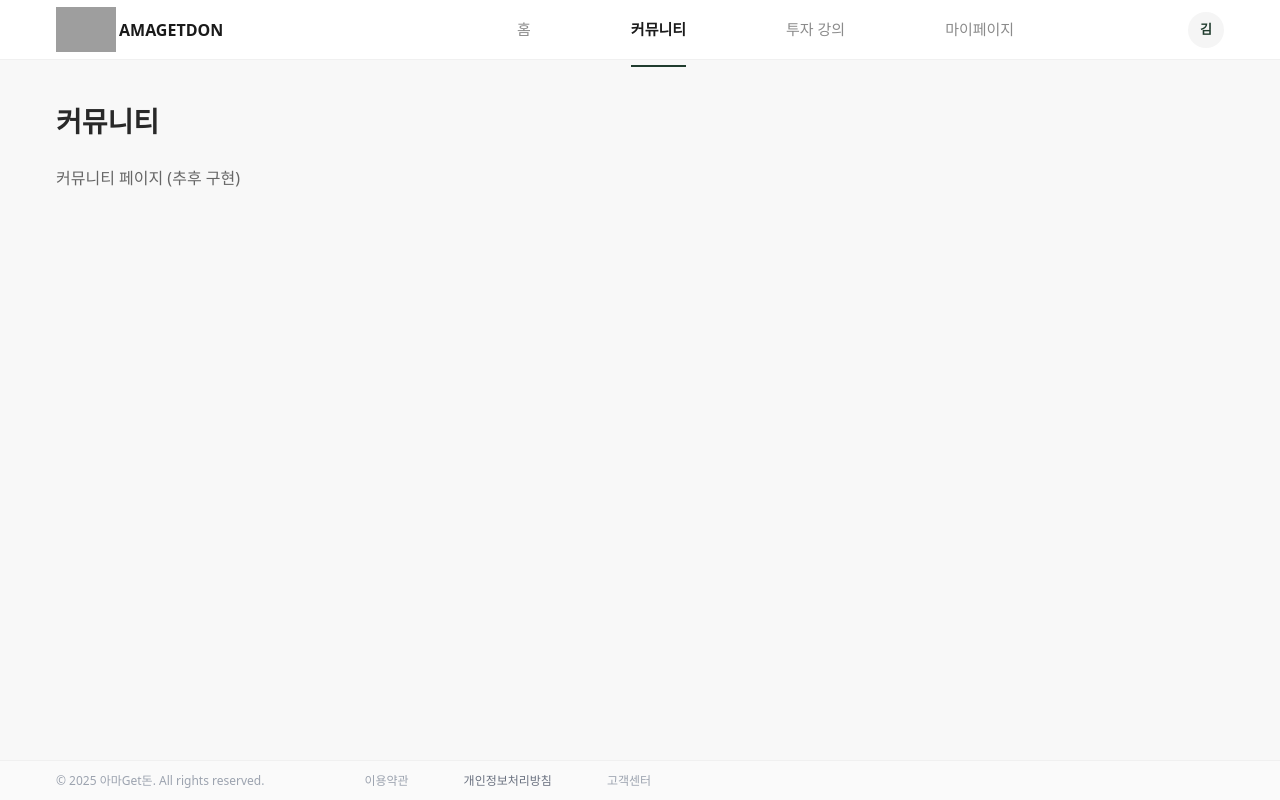
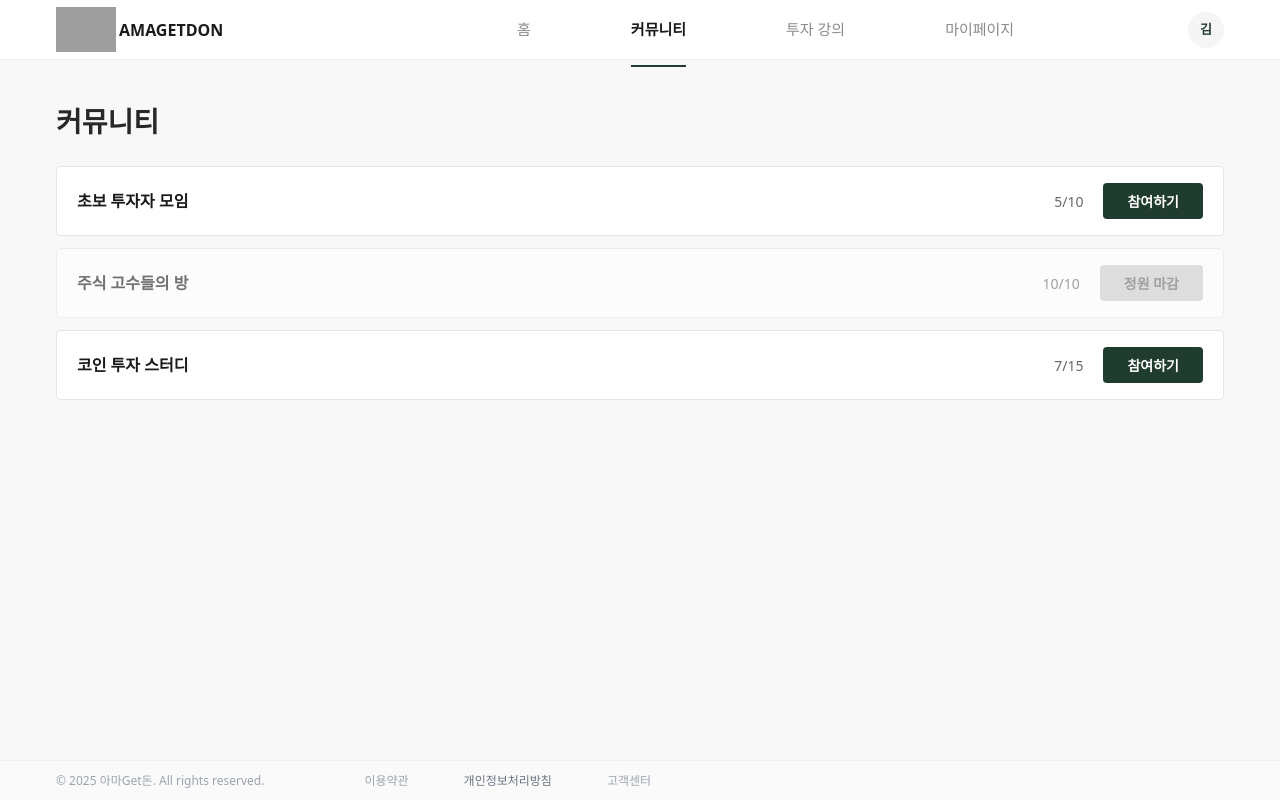
Before and after one commit to unji09/AMAGETDON, a React (Vite) app in the folder AMAGETDON-FE/: page /community in a window 1280 px wide. Built offline with nearby package versions, Linux system fonts and the light colour scheme; grey boxes are pictures that could not be loaded.

Commit message:
"S14P11A207-180 Feat : 커뮤니티 - 그룹 카드 컴포넌트 구현"

```diff
--- a/AMAGETDON-FE/src/App.tsx
+++ b/AMAGETDON-FE/src/App.tsx
@@ -4,7 +4,7 @@ import { HomePage } from '@/pages/HomePage';
 import { CommunityPage } from '@/pages/CommunityPage';
 import { RankingPage } from '@/pages/RankingPage';
 import { NotFoundPage } from '@/pages/NotFoundPage';
-import {LoginPage} from "@/pages/LoginPage.tsx";
+import { LoginPage } from "@/pages/LoginPage.tsx";
 import OAuthKakaoCallback from "./pages/OAuthKakaoCallback";
 import { LearningPage } from '@/pages/LearningPage';
 import { ChapterDetailPage } from '@/pages/ChapterDetailPage';
--- /dev/null
+++ b/AMAGETDON-FE/src/features/community/components/GroupCard.css
@@ -0,0 +1,98 @@
+/**
+ * GroupCard 스타일
+ */
+
+.group-card {
+    display: flex;
+    justify-content: space-between;
+    align-items: center;
+    padding: 16px 20px;
+    background: #FFFFFF;
+    border: 1px solid #E5E5E5;
+    border-radius: 4px;
+    margin-bottom: 12px;
+    transition: all 0.2s ease;
+    cursor: pointer;
+}
+
+.group-card:hover {
+    background: #F8F8F8;
+    border-color: #203C2E;
+    box-shadow: 0 2px 8px rgba(32, 60, 46, 0.1);
+}
+
+.group-card--full {
+    opacity: 0.6;
+    cursor: not-allowed;
+}
+
+.group-card--full:hover {
+    background: #FFFFFF;
+    border-color: #E5E5E5;
+    box-shadow: none;
+}
+
+.group-card__content {
+    flex: 1;
+    display: flex;
+    justify-content: space-between;
+    align-items: center;
+    margin-right: 20px;
+}
+
+.group-card__name {
+    font-size: 16px;
+    font-weight: 600;
+    color: #1A1A1A;
+    margin: 0;
+}
+
+.group-card__members {
+    font-size: 14px;
+    font-weight: 500;
+    color: #666666;
+}
+
+.group-card__button {
+    padding: 8px 24px;
+    background: #203C2E;
+    color: #FFFFFF;
+    border: none;
+    border-radius: 4px;
+    font-size: 14px;
+    font-weight: 600;
+    cursor: pointer;
+    transition: all 0.2s ease;
+    white-space: nowrap;
+}
+
+.group-card__button:hover {
+    background: #162B20;
+}
+
+.group-card__button--disabled {
+    background: #CCCCCC;
+    color: #666666;
+    cursor: not-allowed;
+}
+
+.group-card__button--disabled:hover {
+    background: #CCCCCC;
+}
+
+/* 반응형 */
+@media (max-width: 768px) {
+    .group-card {
+        flex-direction: column;
+        align-items: stretch;
+        gap: 12px;
+    }
+
+    .group-card__content {
+        margin-right: 0;
+    }
+
+    .group-card__button {
+        width: 100%;
+    }
+}
--- /dev/null
+++ b/AMAGETDON-FE/src/features/community/components/GroupCard.tsx
@@ -0,0 +1,42 @@
+/**
+ * GroupCard - 그룹 카드 컴포넌트
+ * 공개 그룹 목록에서 각 그룹을 표시하는 카드
+ */
+
+import type { RoomResponse } from '../types/CommunityTypes';
+import './GroupCard.css';
+
+interface GroupCardProps {
+    room: RoomResponse;
+    onJoin: (roomId: number) => void;
+}
+
+const GroupCard: React.FC<GroupCardProps> = ({ room, onJoin }) => {
+    const isFull = room.currentMemberCount >= room.maxMemberCount;
+
+    const handleJoinClick = () => {
+        if (!isFull) {
+            onJoin(room.roomId);
+        }
+    };
+
+    return (
+        <div className={`group-card ${isFull ? 'group-card--full' : ''}`}>
+            <div className="group-card__content">
+                <h3 className="group-card__name">{room.name}</h3>
+                <div className="group-card__members">
+                    {room.currentMemberCount}/{room.maxMemberCount}
+                </div>
+            </div>
+            <button
+                className={`group-card__button ${isFull ? 'group-card__button--disabled' : ''}`}
+                onClick={handleJoinClick}
+                disabled={isFull}
+            >
+                {isFull ? '정원 마감' : '참여하기'}
+            </button>
+        </div>
+    );
+};
+
+export default GroupCard;
--- a/AMAGETDON-FE/src/pages/CommunityPage.tsx
+++ b/AMAGETDON-FE/src/pages/CommunityPage.tsx
@@ -1,6 +1,41 @@
 import { Layout, ContainerContent } from '@/components/layout';
+import GroupCard from '@/features/community/components/GroupCard';
+import type { RoomResponse } from '@/features/community/types/CommunityTypes';
 
 export const CommunityPage = () => {
+    // 테스트용 더미 데이터
+    const testRooms: RoomResponse[] = [
+        {
+            roomId: 1,
+            name: '초보 투자자 모임',
+            currentMemberCount: 5,
+            maxMemberCount: 10,
+            isPublic: true,
+            createdAt: '2026-02-02T10:00:00',
+        },
+        {
+            roomId: 2,
+            name: '주식 고수들의 방',
+            currentMemberCount: 10,
+            maxMemberCount: 10,
+            isPublic: true,
+            createdAt: '2026-02-02T11:00:00',
+        },
+        {
+            roomId: 3,
+            name: '코인 투자 스터디',
+            currentMemberCount: 7,
+            maxMemberCount: 15,
+            isPublic: true,
+            createdAt: '2026-02-02T12:00:00',
+        },
+    ];
+
+    const handleJoin = (roomId: number) => {
+        console.log(`방 ${roomId}에 참여하기 클릭!`);
+        alert(`방 ${roomId}에 참여 요청!`);
+    };
+
     return (
         <Layout>
             <ContainerContent>
@@ -8,9 +43,12 @@ export const CommunityPage = () => {
                     <h1 style={{ fontSize: '28px', marginBottom: '24px' }}>
                         커뮤니티
                     </h1>
-                    <p style={{ color: '#666' }}>
-                        커뮤니티 페이지 (추후 구현)
-                    </p>
+
+                    <div>
+                        {testRooms.map((room) => (
+                            <GroupCard key={room.roomId} room={room} onJoin={handleJoin} />
+                        ))}
+                    </div>
                 </div>
             </ContainerContent>
         </Layout>
```
